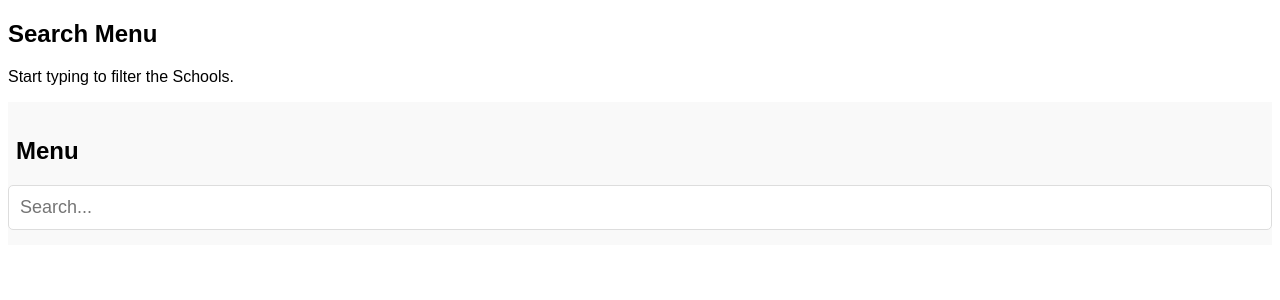
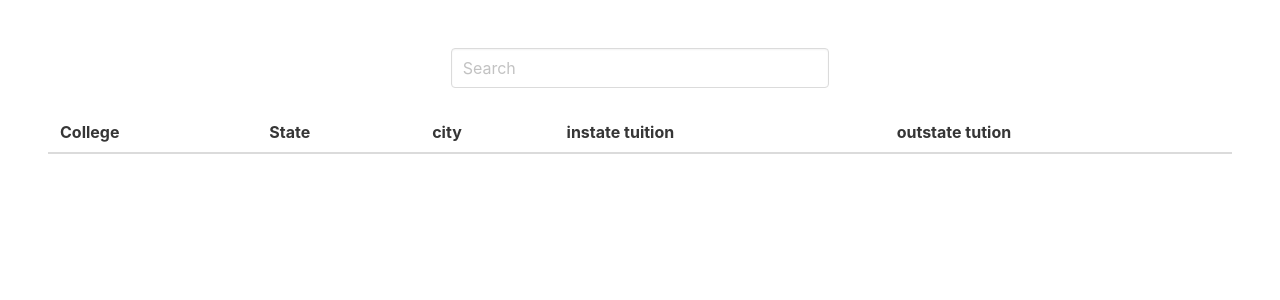
Before and after one commit to EliBrunner1/College_prices_senior_project, a Flask app: template templates/college_search.html in a window 1280 px wide. Shown: the top 300 px of the page. Run offline with Flask 3, Linux system fonts and the light colour scheme; the template is opened without the code that fills it, so the values that code supplies are empty; parts of the project's set-up code (start-up, migrations or seed data) failed here and were passed over; some libraries are stand-ins or nearby versions.

Commit message:
still working on search bar

```diff
--- a/API_Call.py
+++ b/API_Call.py
@@ -31,12 +31,17 @@ data = response.json()
 # Extract the names from the data
 
 for school in data['results']:
+    school_id = school.get('id')
     school_name = school.get('school').get('name')
     school_state = school.get('school').get('state')
+    school_city = school.get('school').get('city')
     instate_tution = school.get('latest').get('cost').get('tuition').get('in_state')
     outstate_tution = school.get('latest').get('cost').get('tuition').get('out_of_state')
 
+
+print(school_id)
 print(school_name)
 print(school_state)
+print(school_city)
 print(instate_tution)
 print(outstate_tution)
--- a/Flask_Setup.py
+++ b/Flask_Setup.py
@@ -12,5 +12,19 @@ def college_search():
     # Render the college_search.html page
     return render_template('college_search.html', html_output)
 
+@app.route("/search")
+def search():
+    q = request.args.get("q")
+    print(q)
+
+    if q:
+        results = Song.query.filter(Song.title.icontains(q) | Song.performer.icontains(q)) \
+        .order_by(Song.peak_position.asc()).order_by(Song.chart_debut.desc()).limit(100).all()
+    else:
+        results = []
+
+    return render_template("search_results.html", results=results)
+
+
 if __name__ == '__main__':
     app.run(debug=True)
--- a/templates/college_search.html
+++ b/templates/college_search.html
@@ -1,96 +1,35 @@
 <!DOCTYPE html>
-<html>
+<html lang="en">
+
 <head>
-    <meta name="viewport" content="width=device-width, initial-scale=1">
-    <style>
-        body {
-            font-family: Arial, Helvetica, sans-serif;
-        }
-
-        * {
-            box-sizing: border-box;
-        }
-
-        /* Create a column layout with Flexbox */
-        .row {
-            display: flex;
-        }
-
-        /* Left column (menu) */
-        .left {
-            flex: 35%;
-            padding: 15px 0;
-            background-color: #f9f9f9; /* Light gray background */
-        }
-
-        .left h2 {
-            padding-left: 8px;
-        }
-
-        /* Style the search box */
-        #mySearch {
-            width: 100%;
-            font-size: 18px;
-            padding: 11px;
-            border: 1px solid #ddd;
-            border-radius: 5px; /* Rounded corners */
-        }
-
-        /* Style the navigation menu inside the left column */
-        #myMenu {
-            list-style-type: none;
-            padding: 0;
-            margin: 0;
-        }
-
-        #myMenu li a {
-            padding: 12px;
-            text-decoration: none;
-            color: black;
-            display: block;
-            transition: background-color 0.3s; /* Smooth hover effect */
-        }
-
-        #myMenu li a:hover {
-            background-color: #eee; /* Light gray background on hover */
-        }
-    </style>
+  <meta charset="UTF-8">
+  <meta name="viewport" content="width=device-width, initial-scale=1.0">
+  <title>College Search</title>
+  <link rel="stylesheet" href="https://cdn.jsdelivr.net/npm/bulma@0.9.4/css/bulma.min.css">
+  <script src="https://unpkg.com/htmx.org@1.9.4"></script>
 </head>
 <body>
+  <section class="section">
+    <div class="columns">
+      <div class="column is-one-third is-offset-one-third">
+        <input type="text" class="input" placeholder="Search" name="q" hx-get="/search" hx-trigger="keyup changed delay:500ms" hx-target="#results">
+      </div>
+    </div>
+    <table class="table is-fullwidth">
+      <thead>
+        <tr>
+          <th>College</th>
+          <th>State</th>
+          <th>city</th>
+          <th>instate tuition</th>
+          <th>outstate tution</th>
+        </tr>
+      </thead>
+      <tbody id="results">
 
-<h2>Search Menu</h2>
-<p>Start typing to filter the Schools.</p>
+      </tbody>
+    </table>
+  </section>
+</body>
 
-<div class="row">
-    <div class="left">
-        <h2>Menu</h2>
-        <input type="text" id="mySearch" onkeyup="myFunction()" placeholder="Search..." title="Type in a category">
-        <ul id="myMenu">
-
-        </ul>
-    </div>
-
-    <div class="right" style="background-color:#ddd;">
-        <!-- Placeholder for page content -->
-    </div>
-</div>
-
-<script>
-    function myFunction() {
-        var input, filter, ul, li, a, i;
-        input = document.getElementById("mySearch");
-        filter = input.value.toUpperCase();
-        ul = document.getElementById("myMenu");
-        li = ul.getElementsByTagName("li");
-        for (i = 0; i < li.length; i++) {
-            a = li[i].getElementsByTagName("a")[0];
-            if (a.innerHTML.toUpperCase().indexOf(filter) > -1) {
-                li[i].style.display = "";
-            } else {
-                li[i].style.display = "none";
-            }
-        }
-    }
-</script>
-</body>
 </html>
```
